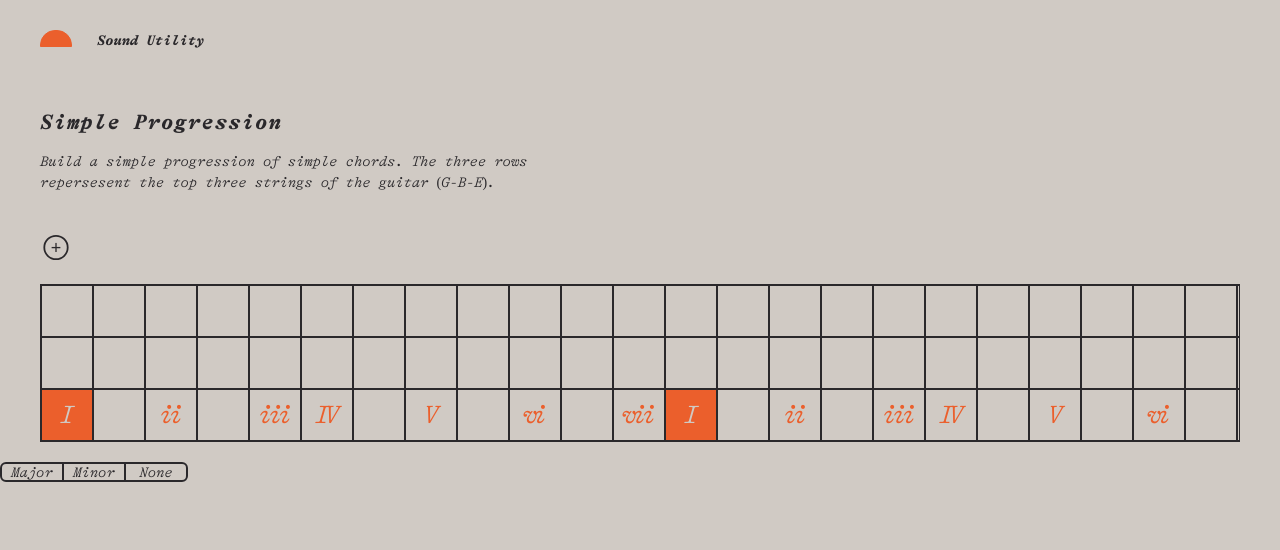
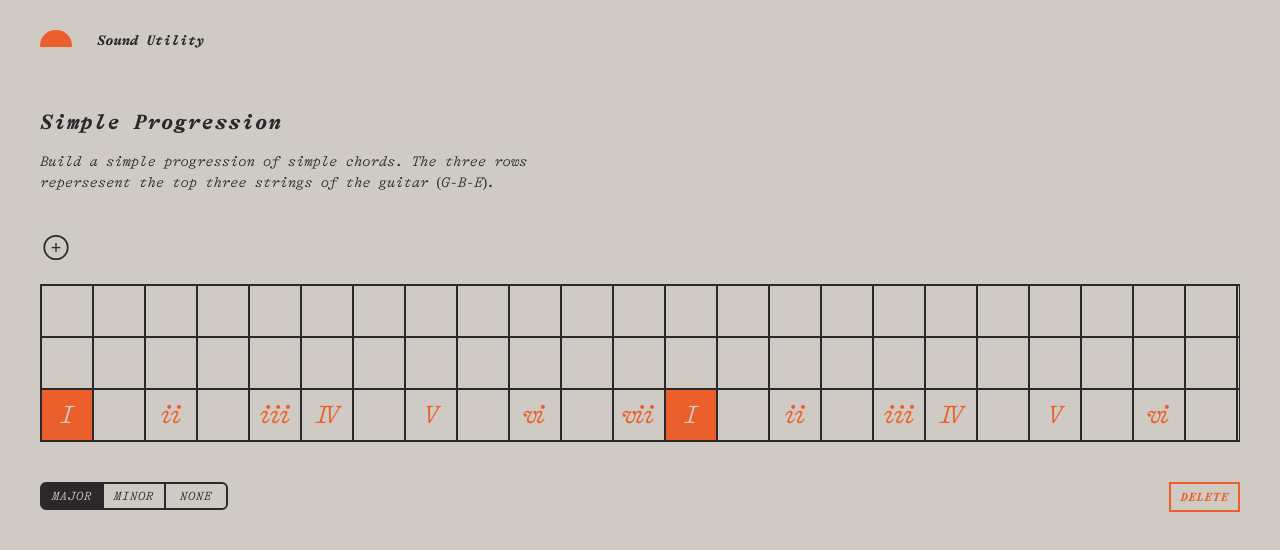
Before and after one commit to qjack001/Sound-Utility, a Vue app: page /chords in a window 1280 px wide. Shown: the top 550 px of the page. Built offline with nearby package versions, Linux system fonts and the light colour scheme; what vue-focus-visible would draw is missing.

Commit message:
add delete button

```diff
--- a/src/pages/simple-progression/SimpleProgression.vue
+++ b/src/pages/simple-progression/SimpleProgression.vue
@@ -132,6 +132,8 @@
 			<label for="none-key-selector">
 				None
 			</label>
+
+			<button id="delete-chord" @click="deleteCurrent()">Delete</button>
 		</section>
 	</main>
 </template>
@@ -188,6 +190,34 @@
 				this.data['selected'].top = index
 				this.nameChord(this.data['selected'])
 			},
+			setKey(newKey)
+			{
+				this.data['keyType'] = newKey
+				this.data['chords'].forEach(this.nameChord)
+			},
+			deleteCurrent()
+			{
+				let index = this.data['chords'].indexOf(this.data['selected'])
+
+				if (index == -1 || this.data['chords'].length <= 1)
+				{
+					// no-op; don't delete last chord, just reset
+					this.data['chords'][0] = { name: '...', id: ('chord-' + Math.random().toString(36).substr(2, 10)) }
+					this.selectChord(this.data['chords'][0])
+					return;
+				}
+
+				this.data['chords'].splice(index, 1)
+
+				if (index == 0)
+				{
+					this.selectChord(this.data['chords'][0])
+				}
+				else
+				{
+					this.selectChord(this.data['chords'][index - 1])
+				}
+			},
 			nameChord(chord)
 			{
 				let rootNote = chord.root
@@ -213,6 +243,13 @@
 
 				let rootName = ['VII', 'I', 'II', 'III', 'IV', 'V', 'VI'][((scaleDegree + 1) % 7)]
 				let major = true
+
+				// not using a key
+				if (this.data['keyType'] == 'none')
+				{
+					rootName = 'm'
+					prefix = ''
+				}
 
 				// check if major or minor
 				if (thirdNote == rootNote)
@@ -466,6 +503,12 @@
 		border-bottom: 1px solid var(--background);
 	}
 
+	#controls
+	{
+		margin: 40px;
+		width: calc(100% - 80px);
+		max-width: 1302px;
+	}
 
 	#controls label
 	{
@@ -475,6 +518,10 @@
 
 		width: 60px;
 		text-align: center;
+		font-size: 12px;
+		text-transform: uppercase;
+		letter-spacing: 0.08em;
+		line-height: 2;
 	}
 
 	#controls label:first-of-type
@@ -488,4 +535,37 @@
 		border-radius: 0 6px 6px 0;
 		border: 2px solid var(--foreground);
 	}
+
+	#controls input:checked + label
+	{
+		background: var(--foreground);
+		color: var(--background);
+	}
+
+	#delete-chord
+	{
+		display: inline-block;
+		float: right;
+		cursor: pointer;
+		border: 2px solid var(--accent);
+
+		width: 10ch;
+		text-align: center;
+
+		color: var(--accent);
+		background: var(--background);
+
+		font-family: "webfont";
+		font-weight: bold;
+		font-size: 12px;
+		text-transform: uppercase;
+		letter-spacing: 0.08em;
+		line-height: 2;
+	}
+
+	#delete-chord:hover
+	{
+		color: var(--background);
+		background: var(--accent);
+	}
 </style>
```
